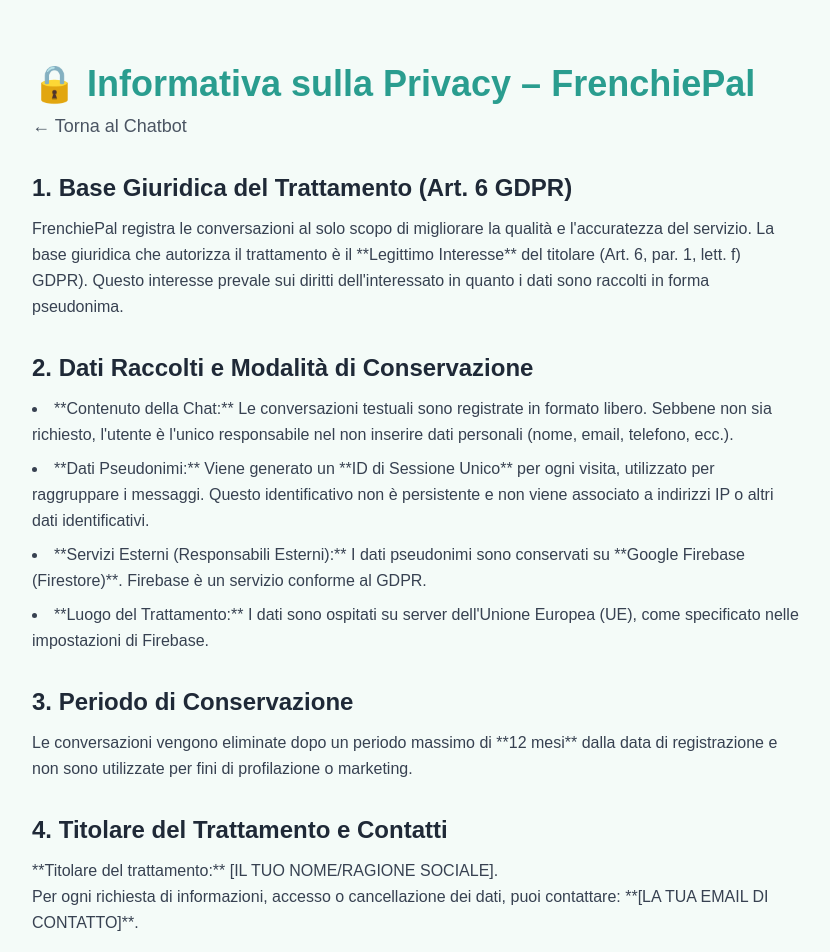
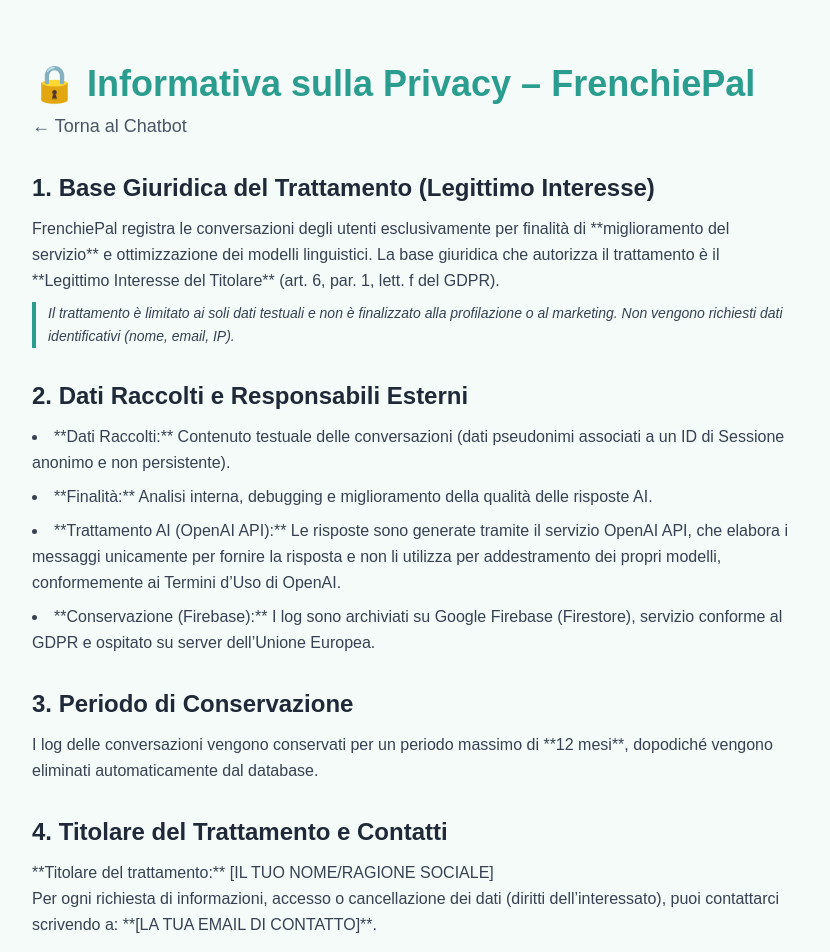
Before and after one commit to tartagliagiuseppe87-afk/frenchiepal, a Next.js app: page /privacy in a window 1280 px wide. Shown: the top 952 px of the page, without its empty margins (224-1054 px from the left). Built offline with nearby package versions, Linux system fonts and the light colour scheme.

Commit message:
Update Privacy Policy content and placeholders

```diff
--- a/pages/privacy.js
+++ b/pages/privacy.js
@@ -3,45 +3,52 @@ import React from 'react';
 import Link from 'next/link'; // Importiamo Link per la navigazione
 
 export default function PrivacyPolicy() {
+    // VARIABILI DA SOSTITUIRE
+    const titolare = "[IL TUO NOME/RAGIONE SOCIALE]";
+    const emailContatto = "[LA TUA EMAIL DI CONTATTO]";
+
     return (
         <div className="min-h-screen bg-[#f4fbf8] font-poppins p-8 md:p-16 max-w-4xl mx-auto">
             <header className="mb-8">
                 <h1 className="text-4xl font-bold text-[#2a9d8f] mb-2">🔒 Informativa sulla Privacy – FrenchiePal</h1>
                 <Link href="/">
-                    <p className="text-lg text-gray-600 hover:underline">← Torna al Chatbot</p>
+                    <p className="text-lg text-gray-600 hover:underline cursor-pointer">← Torna al Chatbot</p>
                 </Link>
             </header>
 
             <section className="mb-8">
-                <h2 className="text-2xl font-semibold text-gray-800 mb-3">1. Base Giuridica del Trattamento (Art. 6 GDPR)</h2>
+                <h2 className="text-2xl font-semibold text-gray-800 mb-3">1. Base Giuridica del Trattamento (Legittimo Interesse)</h2>
                 <p className="text-gray-700 leading-relaxed">
-                    FrenchiePal registra le conversazioni al solo scopo di migliorare la qualità e l'accuratezza del servizio. La base giuridica che autorizza il trattamento è il **Legittimo Interesse** del titolare (Art. 6, par. 1, lett. f) GDPR). Questo interesse prevale sui diritti dell'interessato in quanto i dati sono raccolti in forma pseudonima.
+                    FrenchiePal registra le conversazioni degli utenti esclusivamente per finalità di **miglioramento del servizio** e ottimizzazione dei modelli linguistici. La base giuridica che autorizza il trattamento è il **Legittimo Interesse del Titolare** (art. 6, par. 1, lett. f del GDPR).
+                </p>
+                <p className="text-gray-700 leading-relaxed mt-2 italic text-sm border-l-4 border-[#2a9d8f] pl-3">
+                    Il trattamento è limitato ai soli dati testuali e non è finalizzato alla profilazione o al marketing. Non vengono richiesti dati identificativi (nome, email, IP).
                 </p>
             </section>
 
             <section className="mb-8">
-                <h2 className="text-2xl font-semibold text-gray-800 mb-3">2. Dati Raccolti e Modalità di Conservazione</h2>
+                <h2 className="text-2xl font-semibold text-gray-800 mb-3">2. Dati Raccolti e Responsabili Esterni</h2>
                 <ul className="list-disc list-inside text-gray-700 leading-relaxed space-y-2">
-                    <li>**Contenuto della Chat:** Le conversazioni testuali sono registrate in formato libero. Sebbene non sia richiesto, l'utente è l'unico responsabile nel non inserire dati personali (nome, email, telefono, ecc.).</li>
-                    <li>**Dati Pseudonimi:** Viene generato un **ID di Sessione Unico** per ogni visita, utilizzato per raggruppare i messaggi. Questo identificativo non è persistente e non viene associato a indirizzi IP o altri dati identificativi.</li>
-                    <li>**Servizi Esterni (Responsabili Esterni):** I dati pseudonimi sono conservati su **Google Firebase (Firestore)**. Firebase è un servizio conforme al GDPR.</li>
-                    <li>**Luogo del Trattamento:** I dati sono ospitati su server dell'Unione Europea (UE), come specificato nelle impostazioni di Firebase.</li>
+                    <li>**Dati Raccolti:** Contenuto testuale delle conversazioni (dati pseudonimi associati a un ID di Sessione anonimo e non persistente).</li>
+                    <li>**Finalità:** Analisi interna, debugging e miglioramento della qualità delle risposte AI.</li>
+                    <li>**Trattamento AI (OpenAI API):** Le risposte sono generate tramite il servizio OpenAI API, che elabora i messaggi unicamente per fornire la risposta e non li utilizza per addestramento dei propri modelli, conformemente ai Termini d’Uso di OpenAI.</li>
+                    <li>**Conservazione (Firebase):** I log sono archiviati su Google Firebase (Firestore), servizio conforme al GDPR e ospitato su server dell’Unione Europea.</li>
                 </ul>
             </section>
 
             <section className="mb-8">
                 <h2 className="text-2xl font-semibold text-gray-800 mb-3">3. Periodo di Conservazione</h2>
                 <p className="text-gray-700 leading-relaxed">
-                    Le conversazioni vengono eliminate dopo un periodo massimo di **12 mesi** dalla data di registrazione e non sono utilizzate per fini di profilazione o marketing.
+                    I log delle conversazioni vengono conservati per un periodo massimo di **12 mesi**, dopodiché vengono eliminati automaticamente dal database.
                 </p>
             </section>
 
             <section className="mb-8">
                 <h2 className="text-2xl font-semibold text-gray-800 mb-3">4. Titolare del Trattamento e Contatti</h2>
                 <p className="text-gray-700 leading-relaxed">
-                    **Titolare del trattamento:** [IL TUO NOME/RAGIONE SOCIALE].
+                    **Titolare del trattamento:** {titolare}
                     <br/>
-                    Per ogni richiesta di informazioni, accesso o cancellazione dei dati, puoi contattare: **[LA TUA EMAIL DI CONTATTO]**.
+                    Per ogni richiesta di informazioni, accesso o cancellazione dei dati (diritti dell’interessato), puoi contattarci scrivendo a: **{emailContatto}**.
                 </p>
             </section>
 
```
